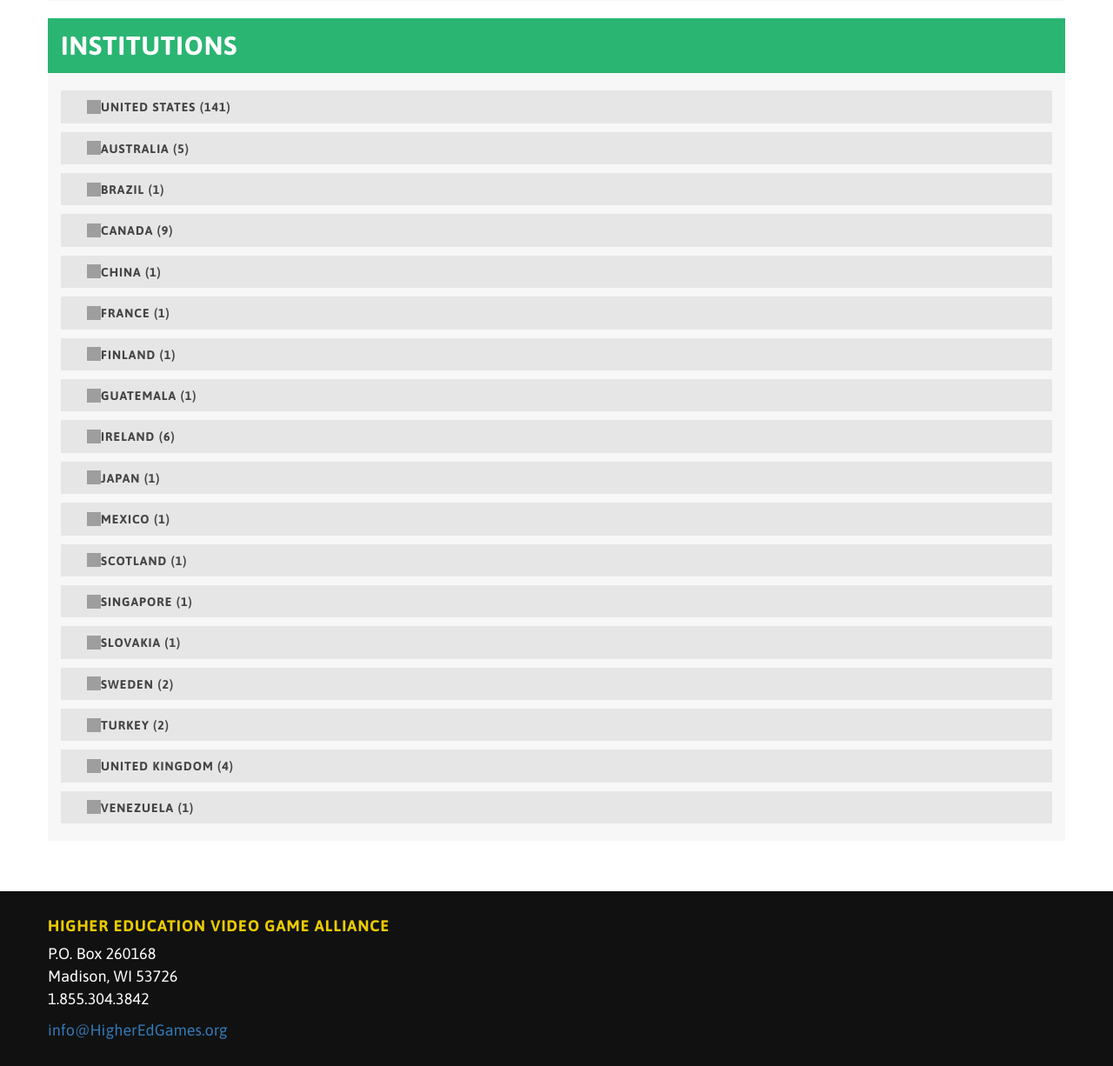
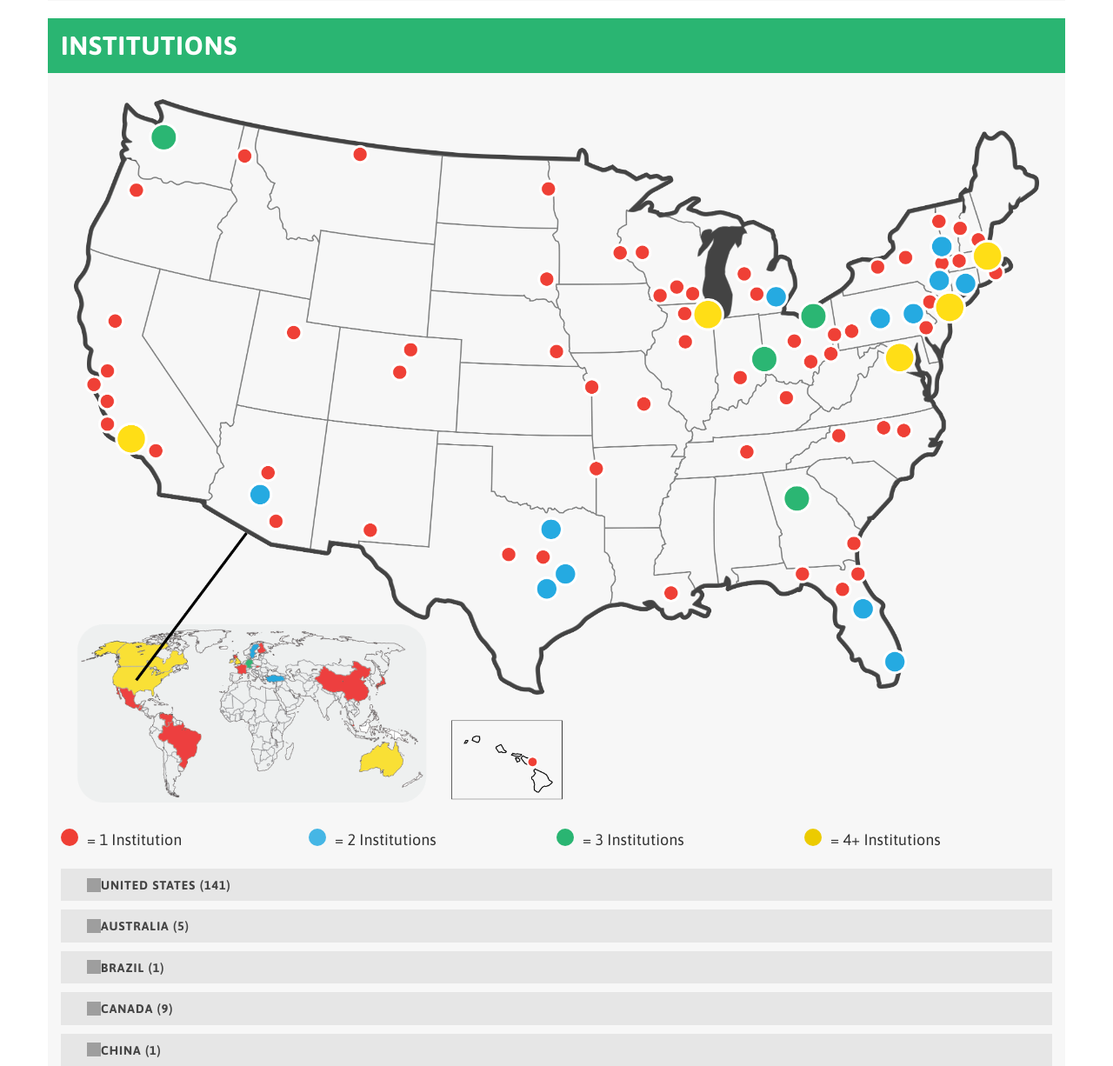
Before and after one commit to jsruesch/hevga2, a PHP site: page /about.php in a window 1280 px wide. Shown: the part 852-2078 px from the top of the page at 87% size. Run offline with PHP 8.4, Linux system fonts and the light colour scheme; some libraries are stand-ins or nearby versions; grey boxes are pictures that could not be loaded.

Commit message:
Add institution legent and map to about

```diff
--- a/about.php
+++ b/about.php
@@ -97,7 +97,26 @@
           <h2 class="text-white">Institutions</h2>
         </div>
         <div class="row bg-lgrey pad15">
-          <div class="row">
+          <div class="row pad15">
+            <img class="full" src="img/hevga_map_usa.png"/>
+          </div>
+          <div class="row mar15-top mar15-bot">
+            <div class="col-md-3 col-sm-6">
+              <div class="dot bg-red mar10-right left"></div>
+              <p class="left"> = 1 Institution</p>
+            </div>
+            <div class="col-md-3 col-sm-6">
+              <div class="dot bg-lblue mar10-right left"></div>
+              <p class="left"> = 2 Institutions</p>
+            </div>
+            <div class="col-md-3 col-sm-6">
+              <div class="dot bg-green mar10-right left"></div>
+              <p class="left"> = 3 Institutions</p>
+            </div>
+            <div class="col-md-3 col-sm-6">
+              <div class="dot bg-yellow mar10-right left"></div>
+              <p class="left"> = 4+ Institutions</p>
+            </div>
           </div>
           <div class="row">
             <!-- USA -->
--- a/stylesheets/style.scss
+++ b/stylesheets/style.scss
@@ -22,7 +22,7 @@
     -webkit-box-sizing: border-box;
        -moz-box-sizing: border-box;
             box-sizing: border-box;
-    }
+}
 
 html{
   overflow: scroll;
@@ -45,7 +45,6 @@ a{
     }
 
 }
-
 
 p{ font-family: 'Asap', sans-serif; font-size: 18px; }
 
@@ -85,6 +84,7 @@ table tr{ border-bottom: 1px solid $dgrey; }
     cursor: pointer;
   }
 }
+.full{ @include full; }
 
 /* END: Utility Classes */
 
@@ -137,6 +137,12 @@ table tr{ border-bottom: 1px solid $dgrey; }
       opacity: .7;
     }
   }
+}
+
+.dot{
+  height: 20px;
+  width: 20px;
+  border-radius: 10px;
 }
 
 /* END: Elements */
```
Also changed, not shown: stylesheets/style.css (+9 -0 lines), img/hevga_map_usa.png, stylesheets/style.min.css, 1 other file.
